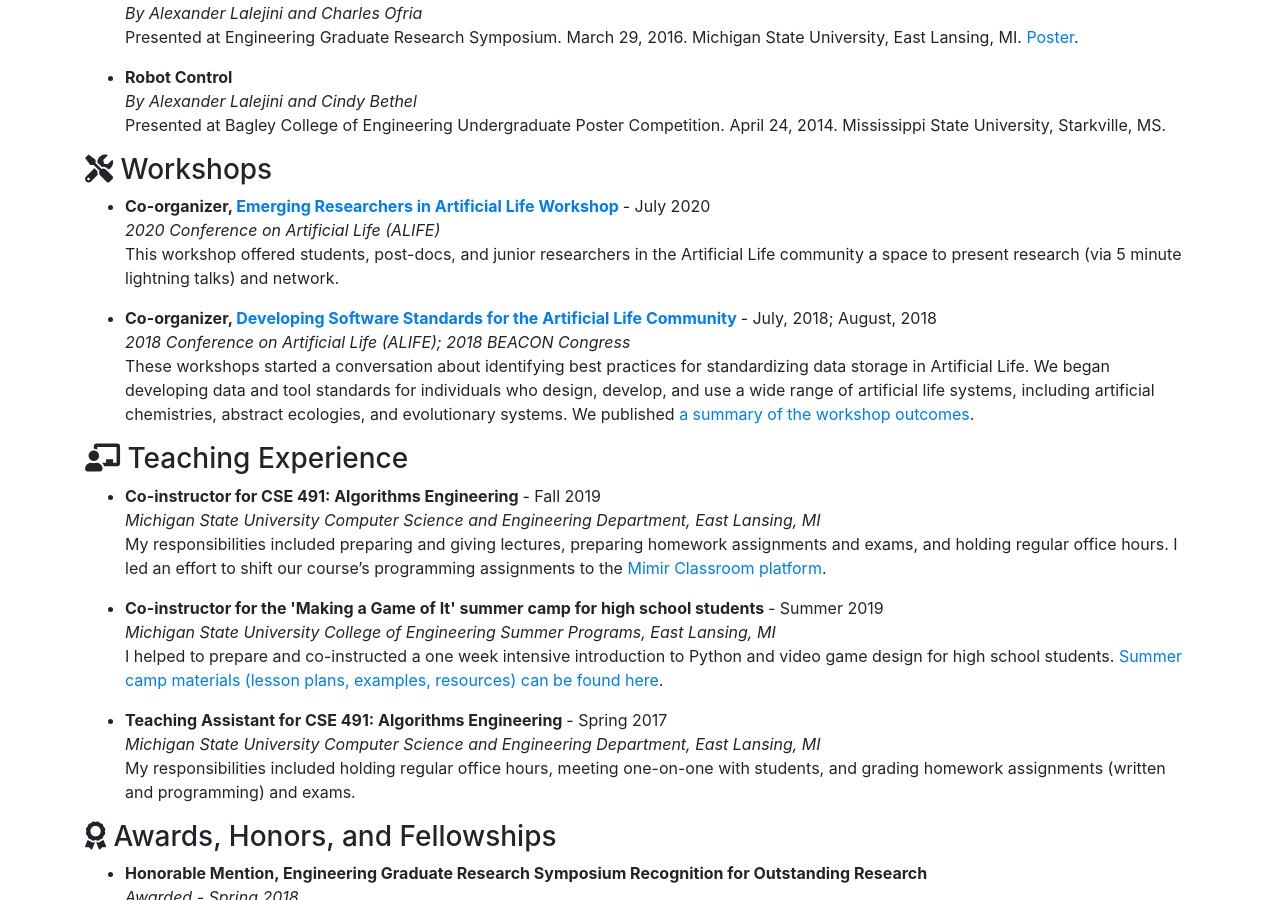
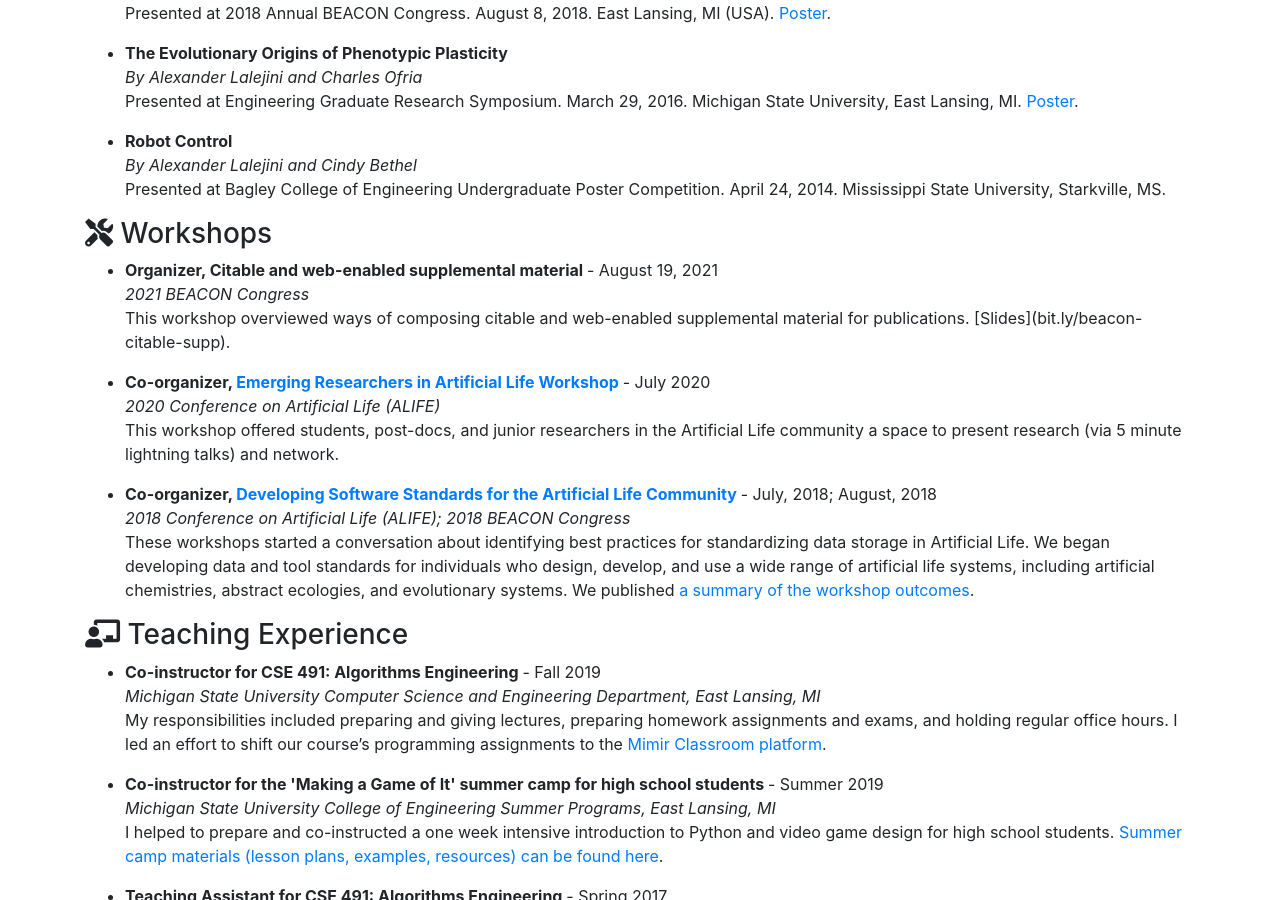
Before and after one commit to amlalejini/amlalejini.github.io, a Jekyll site: the page built from _pages/cv.md, in a window 1280 px wide and 900 px high, scrolled down 5617 px. Built offline with Jekyll 4.4.1, drawn with Linux system fonts in a browser that asks for light colours; nearby versions of some CDN libraries; some of the changed text lies outside the part shown.

Commit message:
update workshops and presentations on cv

```diff
--- a/_data/cv_presentations.yml
+++ b/_data/cv_presentations.yml
@@ -1,4 +1,11 @@
 # cv_presentations.yml gives a listing of presentations for my CV
+
+- type: talk
+  title: What are the evolutionary consequences of adaptive phenotypic plasticity?
+  venue: 2021 BEACON Congress
+  year: 2021
+  date: August 20, 2021
+  location: Virtual
 
 - type: talk
   title: Environmental change, mutation rate, and the evolution of gene overlap
--- a/_data/cv_workshops.yml
+++ b/_data/cv_workshops.yml
@@ -1,4 +1,12 @@
 # cv_teaching.yml lists my teaching experience for my CV
+
+- workshop: |
+    Organizer, Citable and web-enabled supplemental material
+  date: August 19, 2021
+  for: 2021 BEACON Congress
+  description: |
+    This workshop overviewed ways of composing citable and web-enabled supplemental material for publications.
+    [Slides](bit.ly/beacon-citable-supp).
 
 - workshop: |
     Co-organizer, <a href="https://lalejini.com/ALife-2020--Emerging-Researchers-in-ALife-Workshop/">Emerging Researchers in Artificial Life Workshop</a>
```
